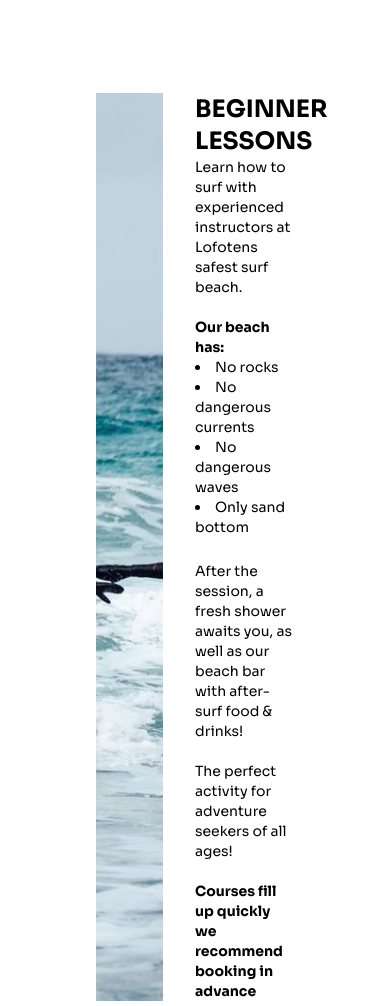
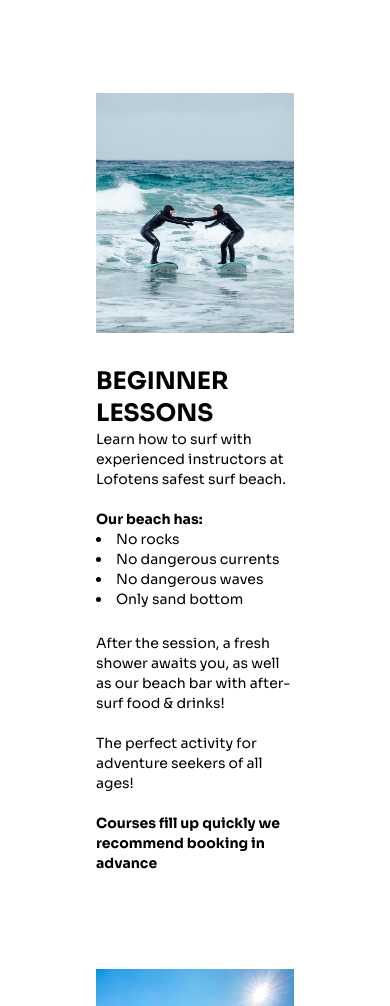
Before and after one commit to haalvberg/lofotenbeachcamp, a website: page src/Pages/surf.html in a window 390 px wide. Shown: the part 1391-2397 px from the top of the page. Drawn offline with Linux system fonts and the light colour scheme; a web font is replaced by a local one.

Commit message:
Responsive for mobile

```diff
--- a/src/Pages/surf.html
+++ b/src/Pages/surf.html
@@ -24,11 +24,11 @@
 <div class="container mt-56">
   <h1 class="uppercase text-4xl text-center">Surf with No rocks, NEW SHOWERS AND CHANGING ROOMS</h1>
 
-  <div class="mt-24 flex gap-8">
+  <div class="mt-24 flex flex-col md:flex-row gap-8">
 
-    <div class="w-1/2 bg-cover bg-center" style="background-image: url(/src/img/surf1.png);"></div>
+    <div class="md:w-1/2 h-60 md:h-auto order-2 bg-cover bg-center" style="background-image: url(/src/img/surf1.png);"></div>
 
-    <div class="w-1/2">
+    <div class="md:w-1/2 order-3 md:order-1">
       <h3 class="text-2xl font-bold uppercase">Beginner lessons</h3>
       <p class="text-sm"> Learn how to surf with experienced instructors at Lofotens safest surf beach.
         <br>
```
